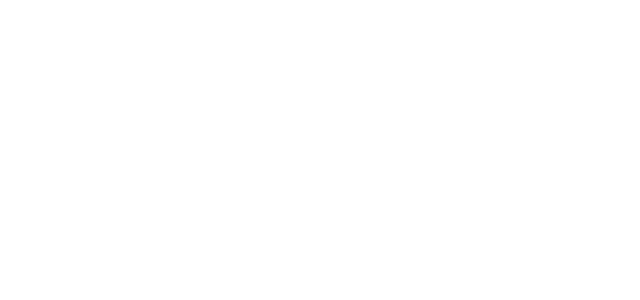
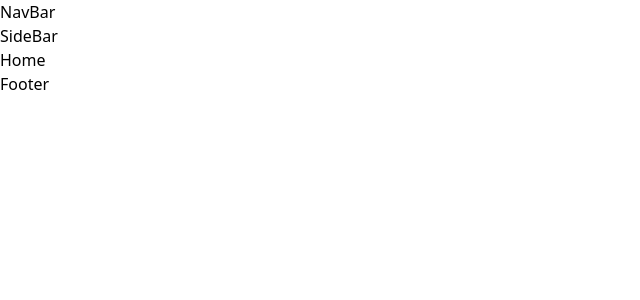
Before and after one commit to Airbornharsh/stackoverflow-frontend, a React (Vite) app: page / in a window 1280 px wide. Shown: the top 300 px of the page, without its empty margins (0-640 px from the left). Built offline with nearby package versions, Linux system fonts and the light colour scheme.

Commit message:
Added File And Route Structure

```diff
--- a/src/App.tsx
+++ b/src/App.tsx
@@ -1,5 +1,12 @@
+import { BrowserRouter } from 'react-router-dom';
+import BrowserContainer from './Routes';
+
 const App = () => {
-  return <div></div>;
+  return (
+    <BrowserRouter>
+      <BrowserContainer />
+    </BrowserRouter>
+  );
 };
 
 export default App;
--- /dev/null
+++ b/src/Routes.tsx
@@ -0,0 +1,24 @@
+import { Outlet, Route, Routes } from 'react-router-dom';
+import Login from './pages/Login';
+import Register from './pages/Register';
+import HomeLayout from './layout/HomeLayout';
+import Home from './pages/Home';
+import AuthLayout from './layout/AuthLayout';
+
+const BrowserContainer = () => {
+  return (
+    <Routes>
+      <Route path="/" element={<Outlet />}>
+        <Route path="" element={<HomeLayout />}>
+          <Route path="" element={<Home />} />
+        </Route>
+        <Route path="auth" element={<AuthLayout />}>
+          <Route path="login" element={<Login />} />
+          <Route path="register" element={<Register />} />
+        </Route>
+      </Route>
+    </Routes>
+  );
+};
+
+export default BrowserContainer;
--- /dev/null
+++ b/src/components/Body/MainBody.tsx
@@ -0,0 +1,7 @@
+import { Outlet } from 'react-router-dom';
+
+const MainBody = () => {
+  return <Outlet />;
+};
+
+export default MainBody;
--- /dev/null
+++ b/src/components/Body/SideBar.tsx
@@ -0,0 +1,5 @@
+const SideBar = () => {
+  return <div>SideBar</div>;
+};
+
+export default SideBar;
--- /dev/null
+++ b/src/components/layout/Body.tsx
@@ -0,0 +1,13 @@
+import MainBody from '../Body/MainBody';
+import SideBar from '../Body/SideBar';
+
+const Body = () => {
+  return (
+    <div>
+      <SideBar />
+      <MainBody />
+    </div>
+  );
+};
+
+export default Body;
--- /dev/null
+++ b/src/components/layout/Footer.tsx
@@ -0,0 +1,5 @@
+const Footer = () => {
+  return <div>Footer</div>;
+};
+
+export default Footer;
--- /dev/null
+++ b/src/components/layout/NavBar.tsx
@@ -0,0 +1,5 @@
+const NavBar = () => {
+  return <div>NavBar</div>;
+};
+
+export default NavBar;
--- /dev/null
+++ b/src/layout/AuthLayout.tsx
@@ -0,0 +1,13 @@
+import { Outlet } from 'react-router-dom';
+import NavBar from '../components/layout/NavBar';
+
+const AuthLayout = () => {
+  return (
+    <div>
+      <NavBar />
+      <Outlet />
+    </div>
+  );
+};
+
+export default AuthLayout;
--- /dev/null
+++ b/src/layout/HomeLayout.tsx
@@ -0,0 +1,15 @@
+import Body from '../components/layout/Body';
+import Footer from '../components/layout/Footer';
+import NavBar from '../components/layout/NavBar';
+
+const HomeLayout = () => {
+  return (
+    <div>
+      <NavBar />
+      <Body />
+      <Footer />
+    </div>
+  );
+};
+
+export default HomeLayout;
--- /dev/null
+++ b/src/pages/Home.tsx
@@ -0,0 +1,5 @@
+const Home = () => {
+  return <div>Home</div>;
+};
+
+export default Home;
--- /dev/null
+++ b/src/pages/Login.tsx
@@ -0,0 +1,5 @@
+const Login = () => {
+  return <div>Login</div>;
+};
+
+export default Login;
--- /dev/null
+++ b/src/pages/Register.tsx
@@ -0,0 +1,5 @@
+const Register = () => {
+  return <div>Register</div>;
+};
+
+export default Register;
```
